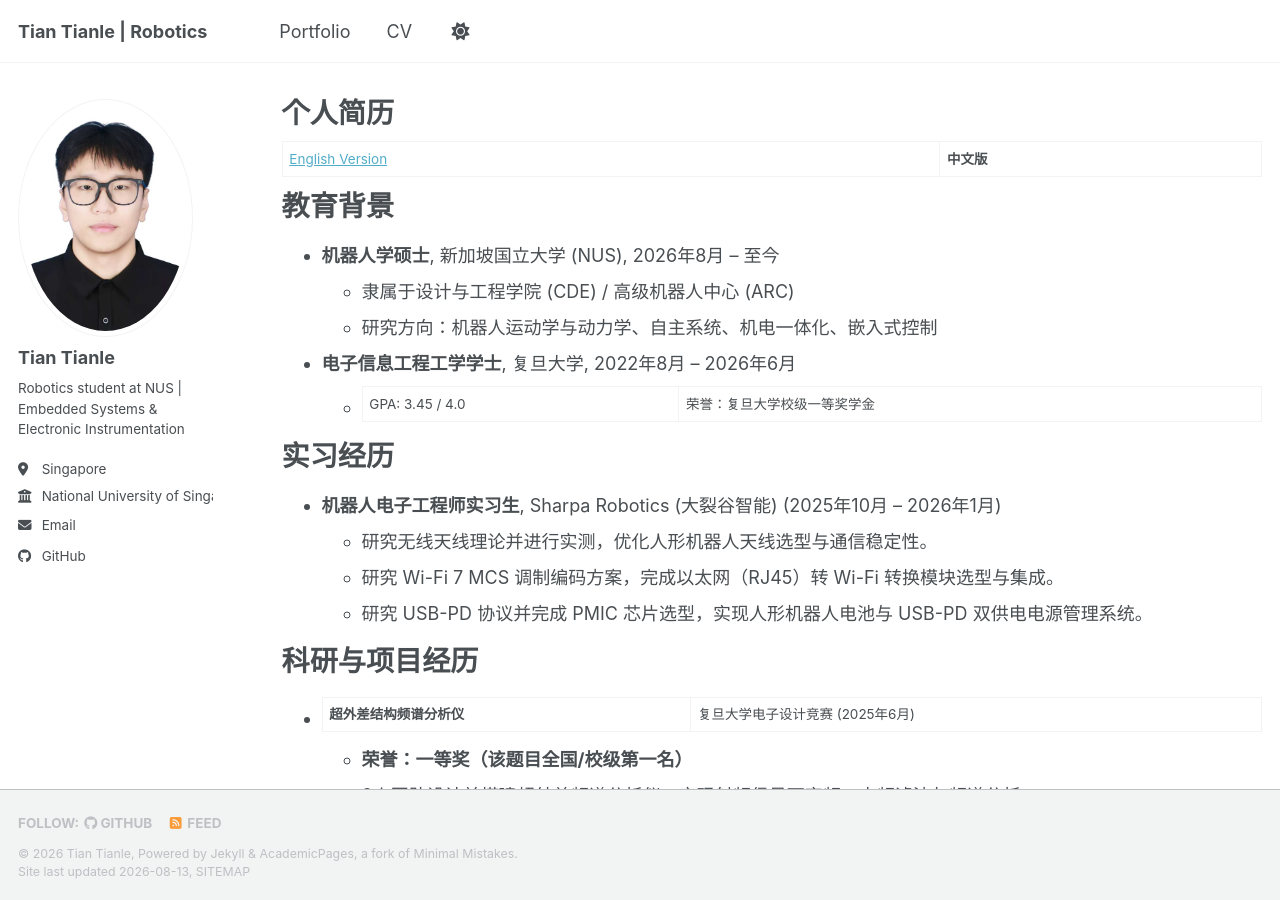
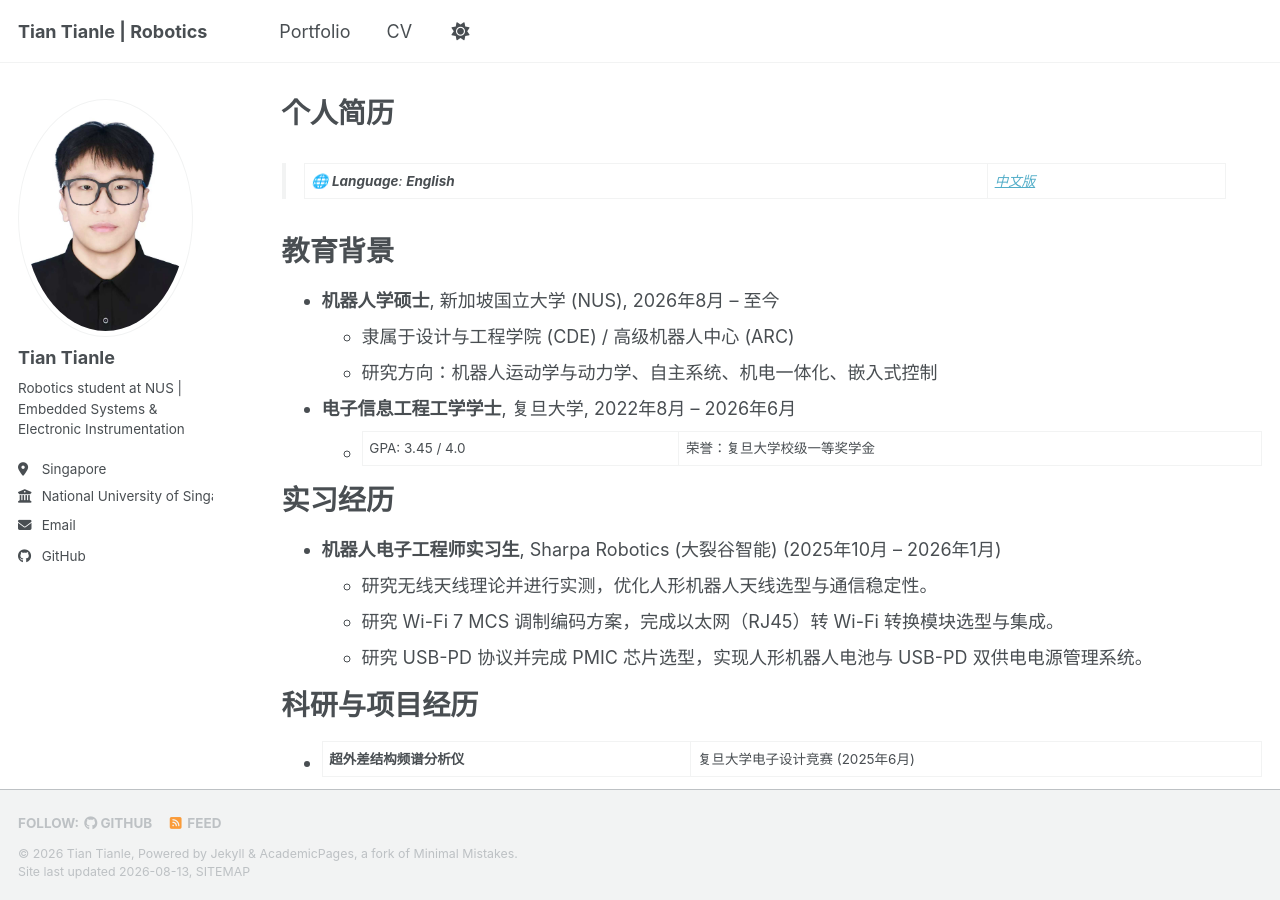
Before and after one commit to henrenzhenderen5/henrenzhenderen5.github.io, a Jekyll site: the page built from _pages/cv-zh.md, in a window 1280 px wide and 900 px high. Built offline with Jekyll 4.4.1, drawn with Linux system fonts in a browser that asks for light colours; a style sheet for code colours, icons or effects is not loaded.

Commit message:
Update cv-zh.md

```diff
--- a/_pages/cv-zh.md
+++ b/_pages/cv-zh.md
@@ -5,7 +5,7 @@ permalink: /cv-zh/
 author_profile: true
 ---
 
-[English Version](/cv/) | **中文版**
+> 🌐 **Language**: **English** | [中文版](/cv-zh/)
 
 # 教育背景
 * **机器人学硕士**, 新加坡国立大学 (NUS), 2026年8月 – 至今
```
